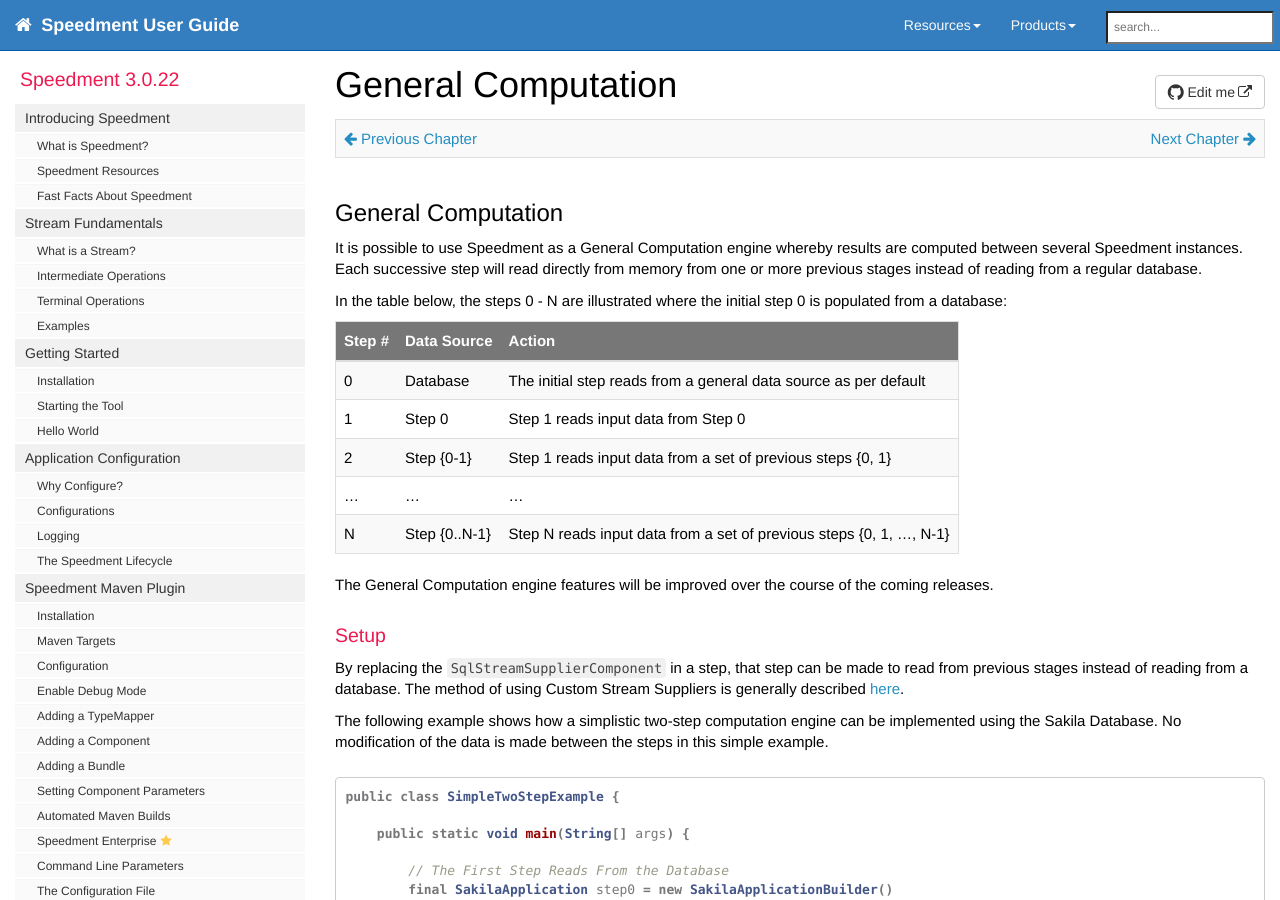
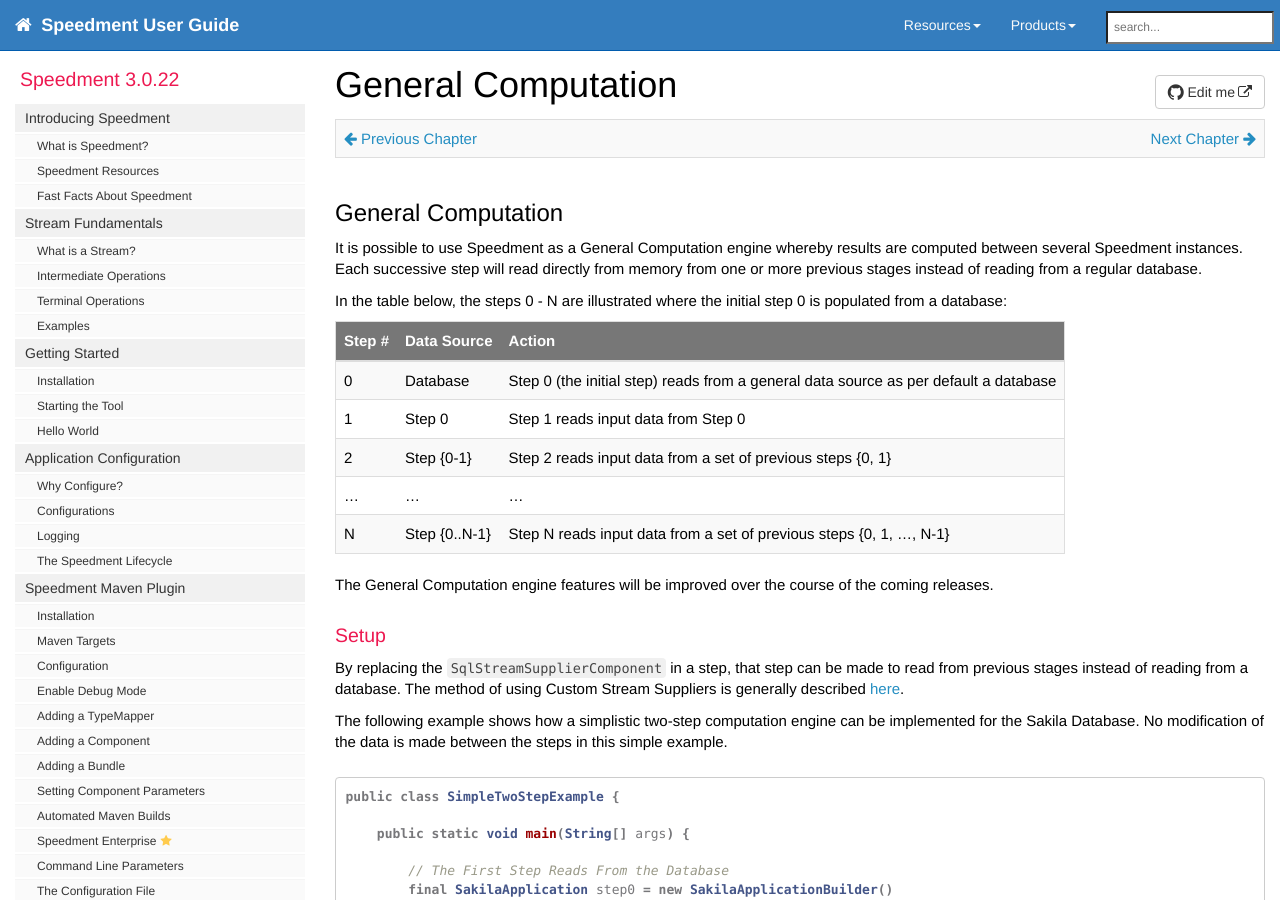
Before and after one commit to speedment/speedment-doc, a Jekyll site: the page built from pages/computation.md, in a window 1280 px wide and 900 px high. Built offline with Jekyll 4.4.1, drawn with Linux system fonts in a browser that asks for light colours; nearby versions of some CDN libraries; comment, search, counter and statistics services are not loaded; some of the changed text lies outside the part shown.

Commit message:
Computation fixup

````diff
--- a/pages/computation.md
+++ b/pages/computation.md
@@ -18,9 +18,9 @@
 
 | Step # | Data Source     | Action
 | :----- | :-------------- | ------------------------------- |
-|  0     | Database        | The initial step reads from a general data source as per default
+|  0     | Database        | Step 0 (the initial step) reads from a general data source as per default a database
 |  1     | Step 0          | Step 1 reads input data from Step 0
-|  2     | Step {0-1}      | Step 1 reads input data from a set of previous steps {0, 1}
+|  2     | Step {0-1}      | Step 2 reads input data from a set of previous steps {0, 1}
 |  ...   | ...             | ...
 |  N     | Step {0..N-1}   | Step N reads input data from a set of previous steps {0, 1, ..., N-1}
 
@@ -30,7 +30,7 @@
 ### Setup
 By replacing the `SqlStreamSupplierComponent` in a step, that step can be made to read from previous stages instead of reading from a database. The method of using Custom Stream Suppliers is generally described [here](advanced_features.html#custom-stream-suppliers).
 
-The following example shows how a simplistic two-step computation engine can be implemented using the Sakila Database. No modification of the data is made between the steps in this simple example.
+The following example shows how a simplistic two-step computation engine can be implemented for the Sakila Database. No modification of the data is made between the steps in this simple example.
 
 ``` java
 public class SimpleTwoStepExample {
````
Also changed, not shown: other parts of pages/computation.md (+1 -1 lines).
